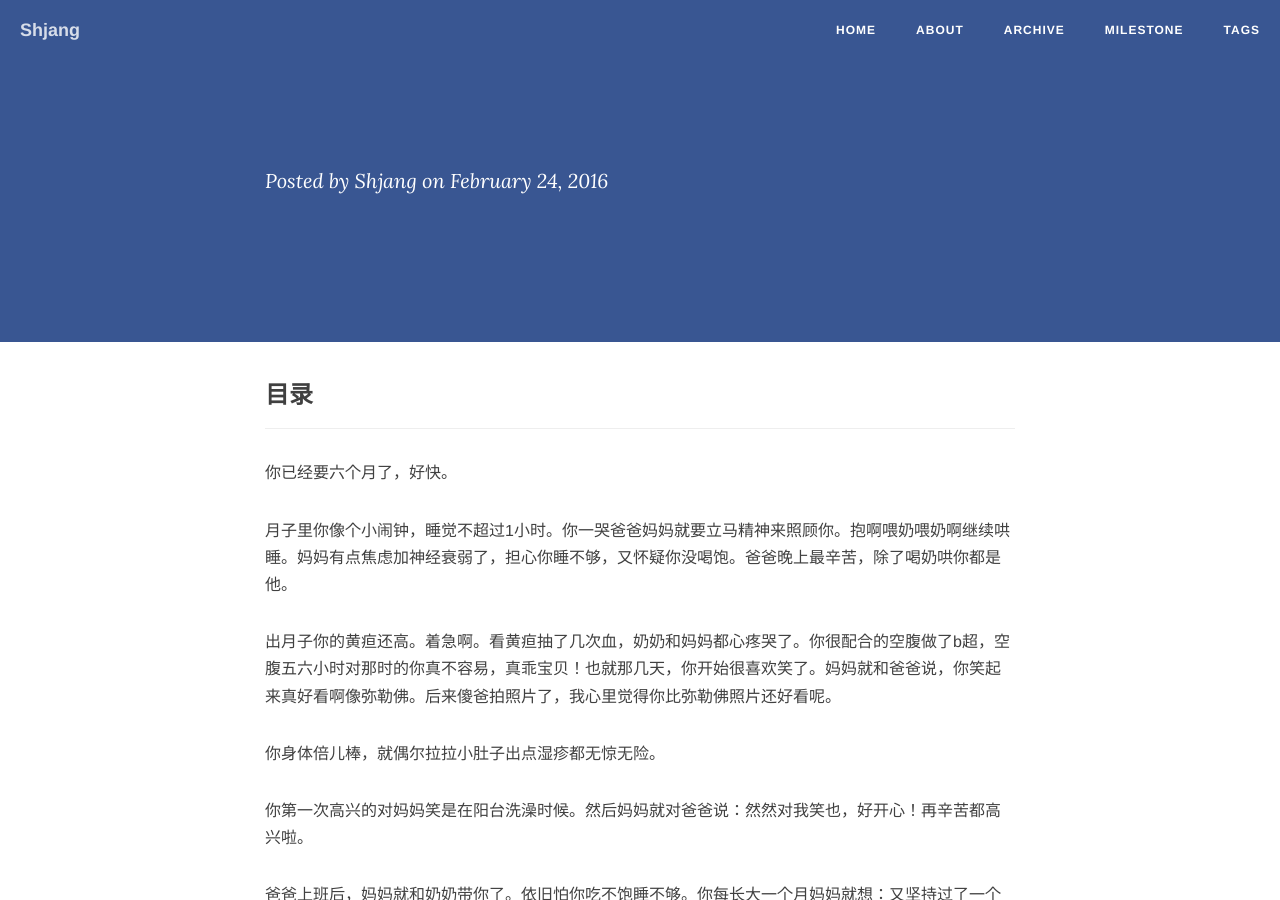
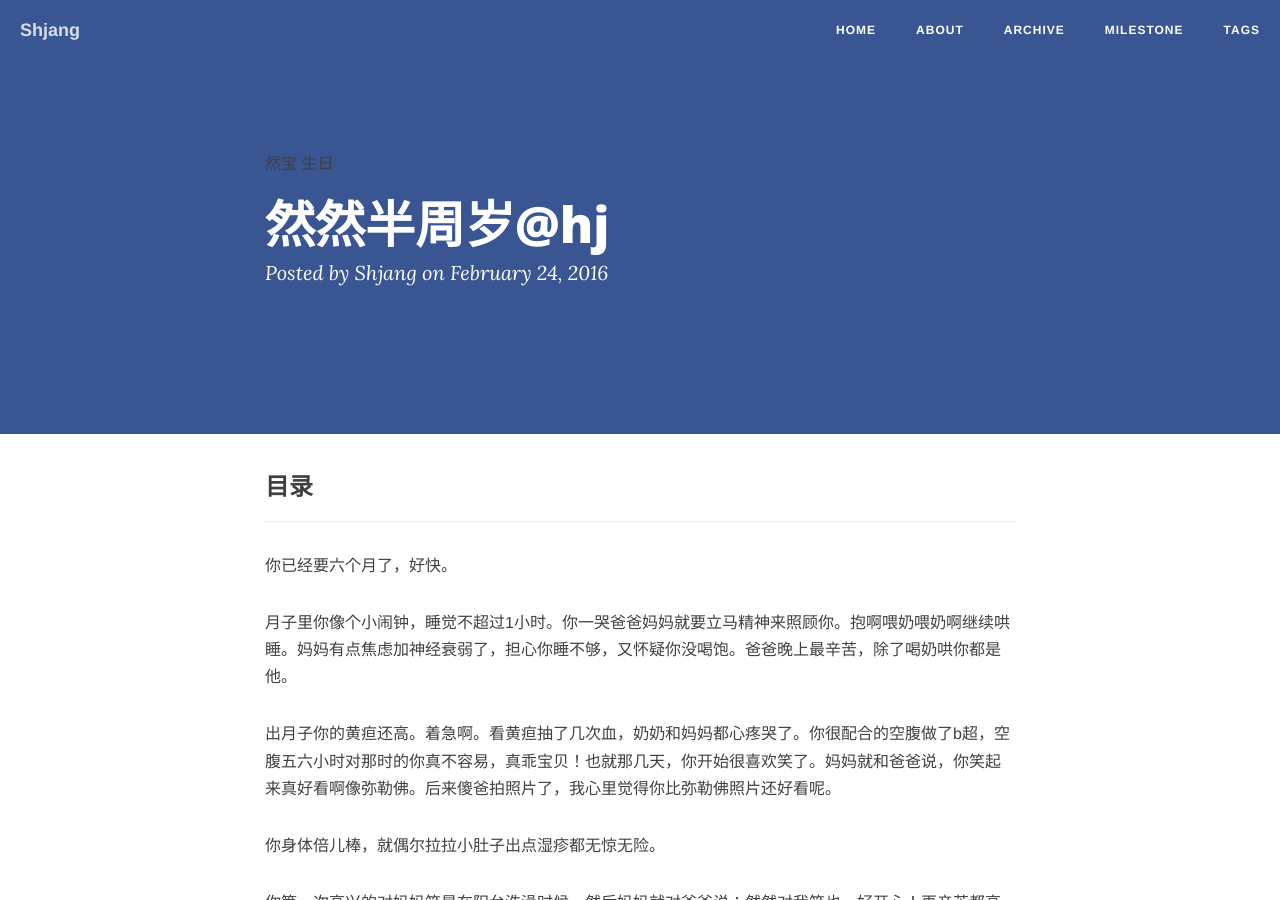
Before and after one commit to niuniulove/niuniulove.github.io, a Jekyll site: the page built from _posts/Niuniu/2016-02-24-baby-half-a-year.md, in a window 1280 px wide and 900 px high. Built offline with Jekyll 4.4.1, drawn with Linux system fonts in a browser that asks for light colours; nearby versions of some CDN libraries; comment, search, counter and statistics services are not loaded.

Commit message:
Update 2016-02-24-baby-half-a-year.md

```diff
--- a/_posts/Niuniu/2016-02-24-baby-half-a-year.md
+++ b/_posts/Niuniu/2016-02-24-baby-half-a-year.md
@@ -1,6 +1,6 @@
 ---
 layout: post
-title: [hj]然然半周岁
+title: 然然半周岁@hj
 date: 2016-02-24
 categories: [blog]
 tags: [然宝,生日, ]
```
